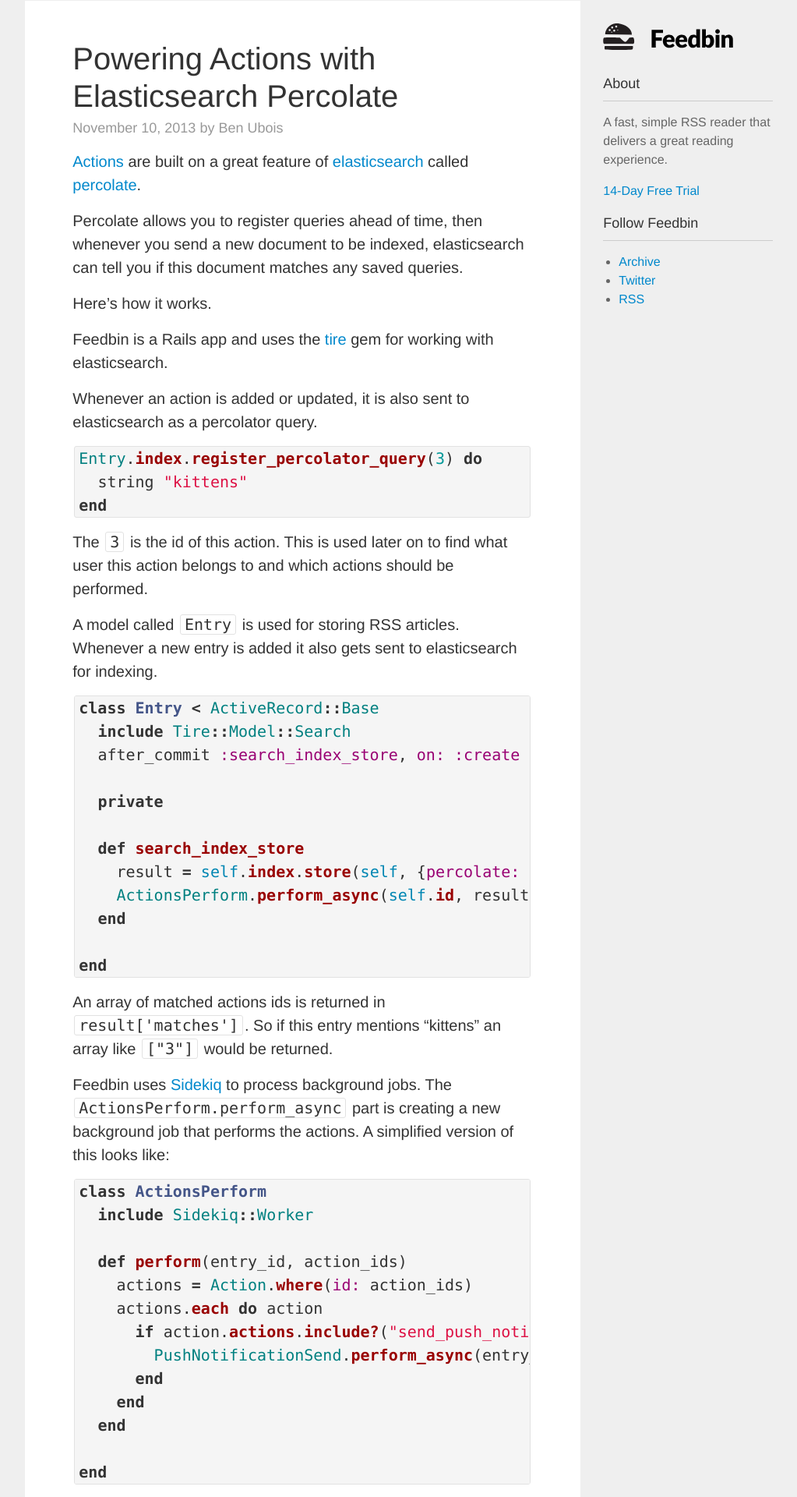
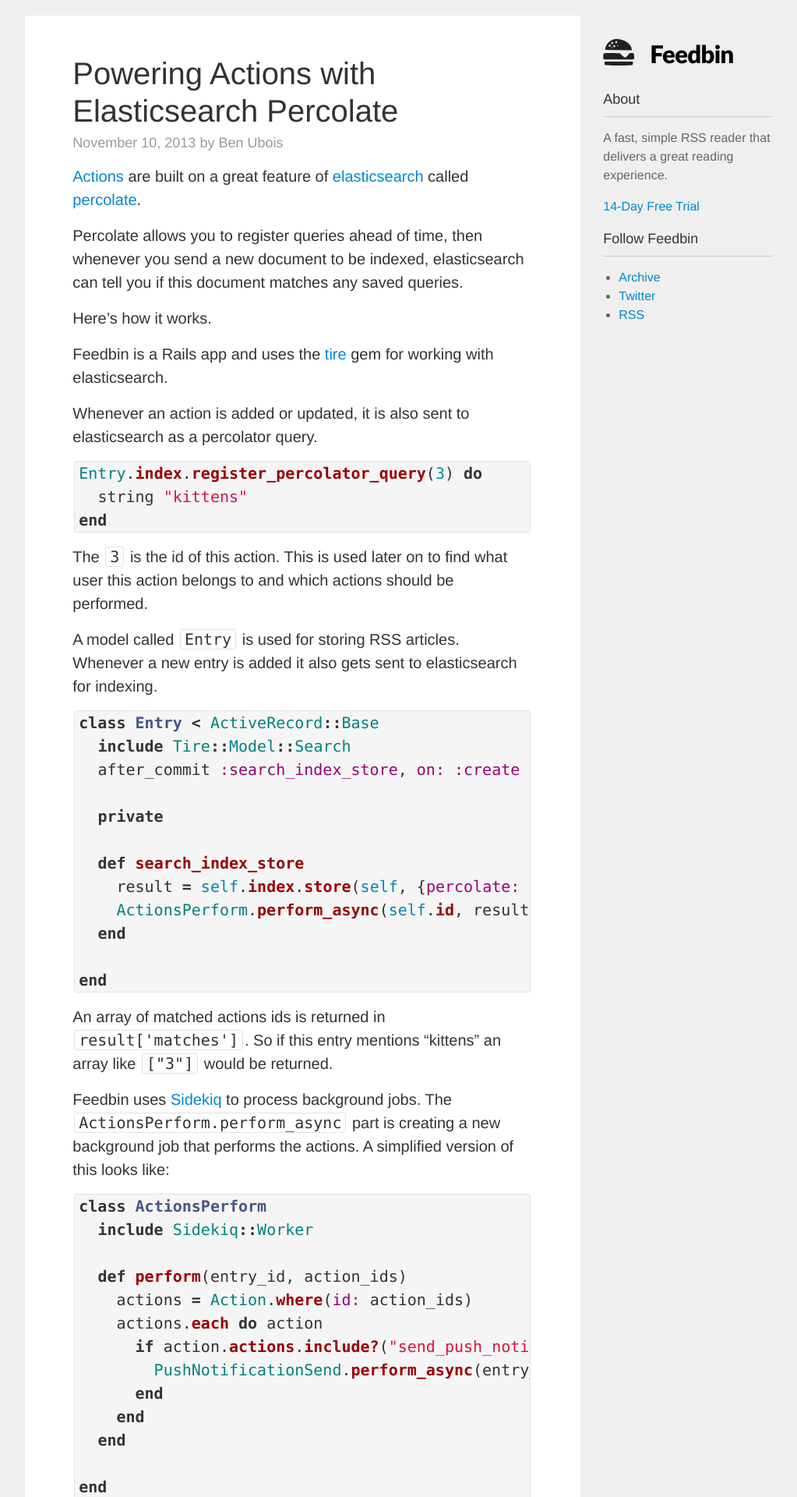
Before and after one commit to digideskio/feedbin-blog, a Jekyll site: the page built from index.html, in a window 1280 px wide. Shown: the top 1920 px of the page at 78% size, without its empty margins (128-1151 px from the left). Built offline with Jekyll 4.4.1, drawn with Linux system fonts in a browser that asks for light colours; the list of posts is cut into pages by our own code; comment, search, counter and statistics services are not loaded.

Commit message:
Style tweaks.

```diff
--- a/assets/stylesheets/css.css
+++ b/assets/stylesheets/css.css
@@ -41,7 +41,7 @@
 ----------------------------------------------*/
 body {
 	background-color: #efefef;
-	padding: 0 15px;
+	padding: 20px 20px 1px 20px;
 	margin: 0;
 	color: #333;
 	font-size: 20px;
@@ -223,7 +223,6 @@
 }
 
 .content-wrap {
-	background-color: #FFF;
 	float: left;
 	width: 74.226804123711%;
 }
@@ -256,7 +255,7 @@
 }
 
 .main-content {
-	border-top: 1px solid #efefef;
+	background-color: #FFF;
 }
 
 .main-content:first-child {
@@ -267,6 +266,7 @@
 	max-width: 620px;
 	padding: 50px 15px;
 	margin: 0 auto;
+	margin-bottom: 20px;
 }
 
 .sidebar h4 {
@@ -287,14 +287,10 @@
 	padding-top: 15px;
 }
 
-.pager-wrap article {
-	padding-top: 0;
-	padding-bottom: 15px;
-}
-
 .pager {
 	margin: 0;
 	padding: 0;
+	padding-bottom: 15px;
 	overflow: hidden;
 }
 
--- a/index.html
+++ b/index.html
@@ -17,7 +17,6 @@
 {% endfor %}
 
 <div class="pager-wrap">
-	<article>
 	<ul class="pager">
 		<li class="previous">
 		    {% if paginator.previous_page %}
@@ -35,5 +34,4 @@
 		    {% endif %}
 		</li>
 	</ul>
-	</article>
 </div>
```
Lines whose indentation alone changed are shown as unchanged.
